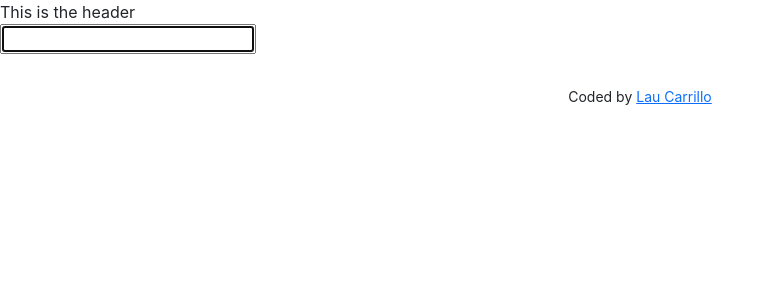
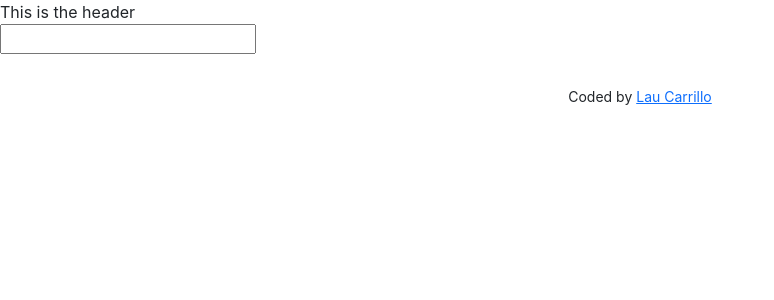
Before and after one commit to LauCarrillo21/dictionary-project, a React (Create React App) app: page / in a window 1280 px wide. Shown: the top 300 px of the page, without its empty margins (0-774 px from the left). Built offline with nearby package versions, Linux system fonts and the light colour scheme.

Commit message:
update API Integration

```diff
--- a/src/Dictionary.js
+++ b/src/Dictionary.js
@@ -5,25 +5,27 @@ import "./Dictionary.css";
 export default function Dictionary() {
   let [keyword, setKeyword] = useState("");
 
-    function handleResponse(response){
+  function handleResponse(response) {
     console.log(response.data[0]);
   }
 
   function search(event) {
     event.preventDefault();
 
+    // documentation: https://dictionaryapi.dev/e
     let apiUrl = `https://api.dictionaryapi.dev/api/v2/entries/en_US/${keyword}`;
     axios.get(apiUrl).then(handleResponse);
   }
 
-
-
   function handleKeywordChange(event) {
     setKeyword(event.target.value);
   }
-  return <div className="Dictionary">
+
+  return (
+    <div className="Dictionary">
       <form onSubmit={search}>
-        <input type="search" autoFocus={true} onChange={handleKeywordChange} />
+        <input type="search" onChange={handleKeywordChange} />
       </form>
     </div>
+  );
 }
```
Lines whose indentation alone changed are shown as unchanged.
